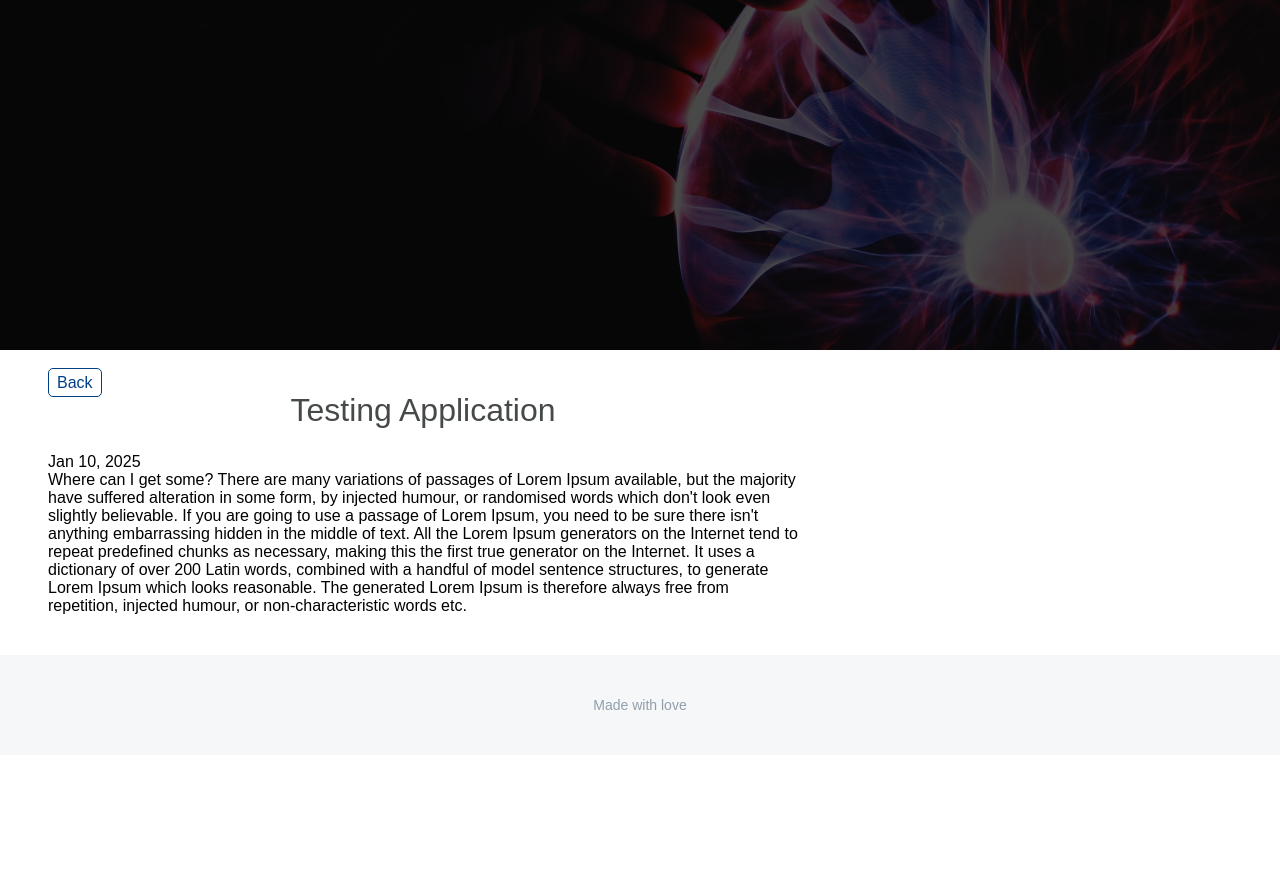
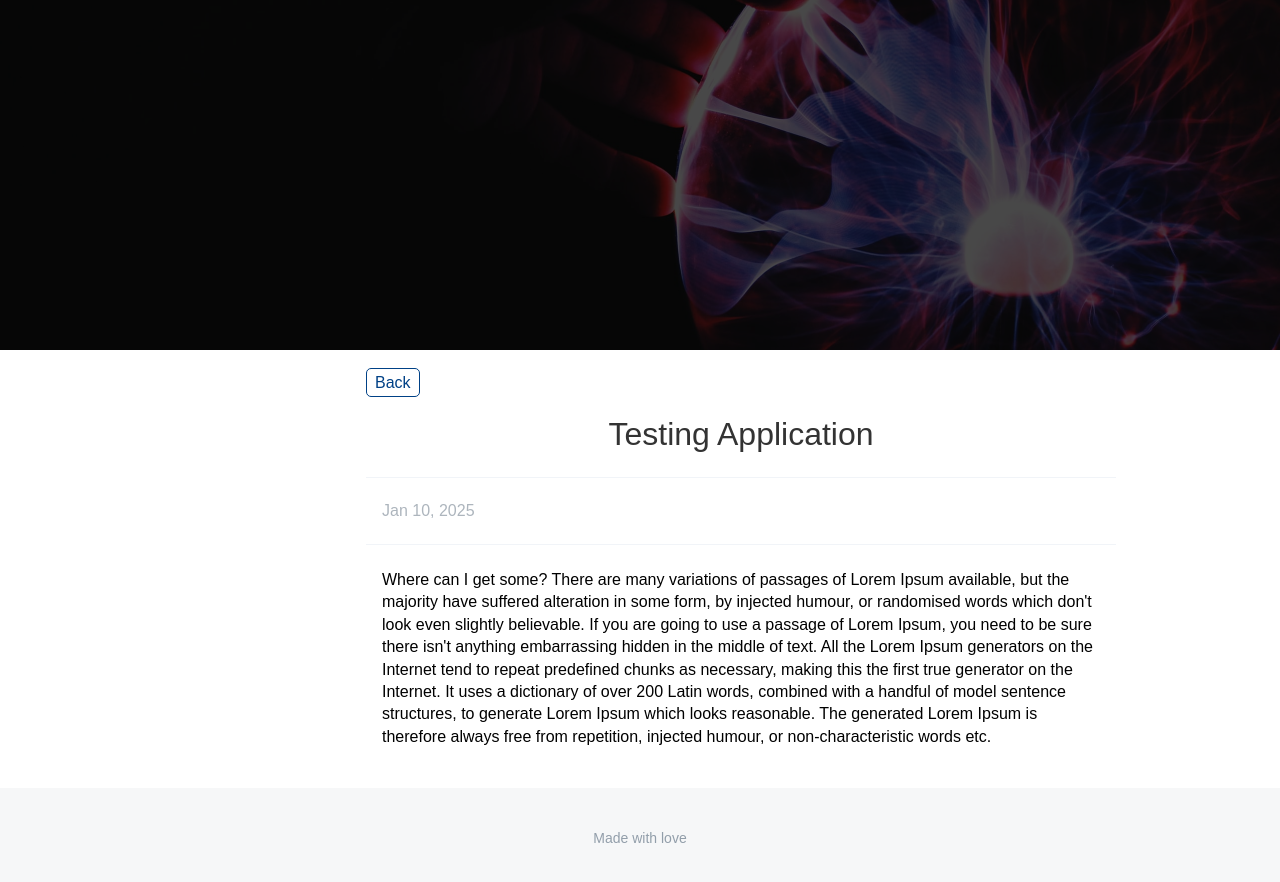
Before and after one commit to Sahil-Sharma-603/Daily-Blog, a plain HTML site: page blog app frontend/post.html in a window 1280 px wide. Before the commit the page ends 800 px from the top, so only its background shows below. Drawn offline with Linux system fonts and the light colour scheme; files whose address does not match are found by name.

Commit message:
updated UI

```diff
--- a/blog app frontend/post.html
+++ b/blog app frontend/post.html
@@ -10,9 +10,7 @@
         <link rel="stylesheet" href="style/post.css">
     </head>
     <body>
-
-
-        <div class="container">
+        <div class="container post-container">
             <header>
             </header>
 
@@ -27,8 +25,10 @@
                     <div class = "post-container">
                         <div id = "individual-post-title">Testing Application</div>
                         <div id = "individual-post-date"> Jan 10, 2025</div>
-                        <div id = "individual-post-content"> Where can I get some?
-                            There are many variations of passages of Lorem Ipsum available, but the majority have suffered alteration in some form, by injected humour, or randomised words which don't look even slightly believable. If you are going to use a passage of Lorem Ipsum, you need to be sure there isn't anything embarrassing hidden in the middle of text. All the Lorem Ipsum generators on the Internet tend to repeat predefined chunks as necessary, making this the first true generator on the Internet. It uses a dictionary of over 200 Latin words, combined with a handful of model sentence structures, to generate Lorem Ipsum which looks reasonable. The generated Lorem Ipsum is therefore always free from repetition, injected humour, or non-characteristic words etc.</div>
+                        <div id = "individual-post-content">
+                            Where can I get some?
+                            There are many variations of passages of Lorem Ipsum available, but the majority have suffered alteration in some form, by injected humour, or randomised words which don't look even slightly believable. If you are going to use a passage of Lorem Ipsum, you need to be sure there isn't anything embarrassing hidden in the middle of text. All the Lorem Ipsum generators on the Internet tend to repeat predefined chunks as necessary, making this the first true generator on the Internet. It uses a dictionary of over 200 Latin words, combined with a handful of model sentence structures, to generate Lorem Ipsum which looks reasonable. The generated Lorem Ipsum is therefore always free from repetition, injected humour, or non-characteristic words etc.
+                        </div>
                     </div>
                 </div>
             </div>
--- a/blog app frontend/style/post.css
+++ b/blog app frontend/style/post.css
@@ -1,25 +1,34 @@
-/* ADD styling for all of the divs in post.html to match  */
 
 .main-container{
     margin-top: 24px;
-    margin-left: 32px;
+    margin-left: 350px;
 
 }
 
+
 #individual-post-title {
-    display:flex;
-    justify-content: center;
-    align-items: center;
-    font-size: 2em;
-    color: #454a48;
-    font-weight: 500;
-    margin-bottom: 24px;
+   text-align: center;
+   font-size: 2em;
+   padding-top: 24px;
+   padding-bottom: 24px;
+   color: #333;
 }
 
 #individual-post-date {
-
+  border-top: 1px solid #f1f4f8;
+  border-bottom: 1px solid #f1f4f8;
+  padding-top: 24px;
+  padding-bottom: 24px;
+  padding-left: 16px;
+  color: #adb5bd;
 }
 
 #individual-post-content {
+    padding-top:24px;
+    padding-left: 16px;
+    padding-right: 16px;
+    color: black;
+    line-height: 1.4;
+
 
 }
```
